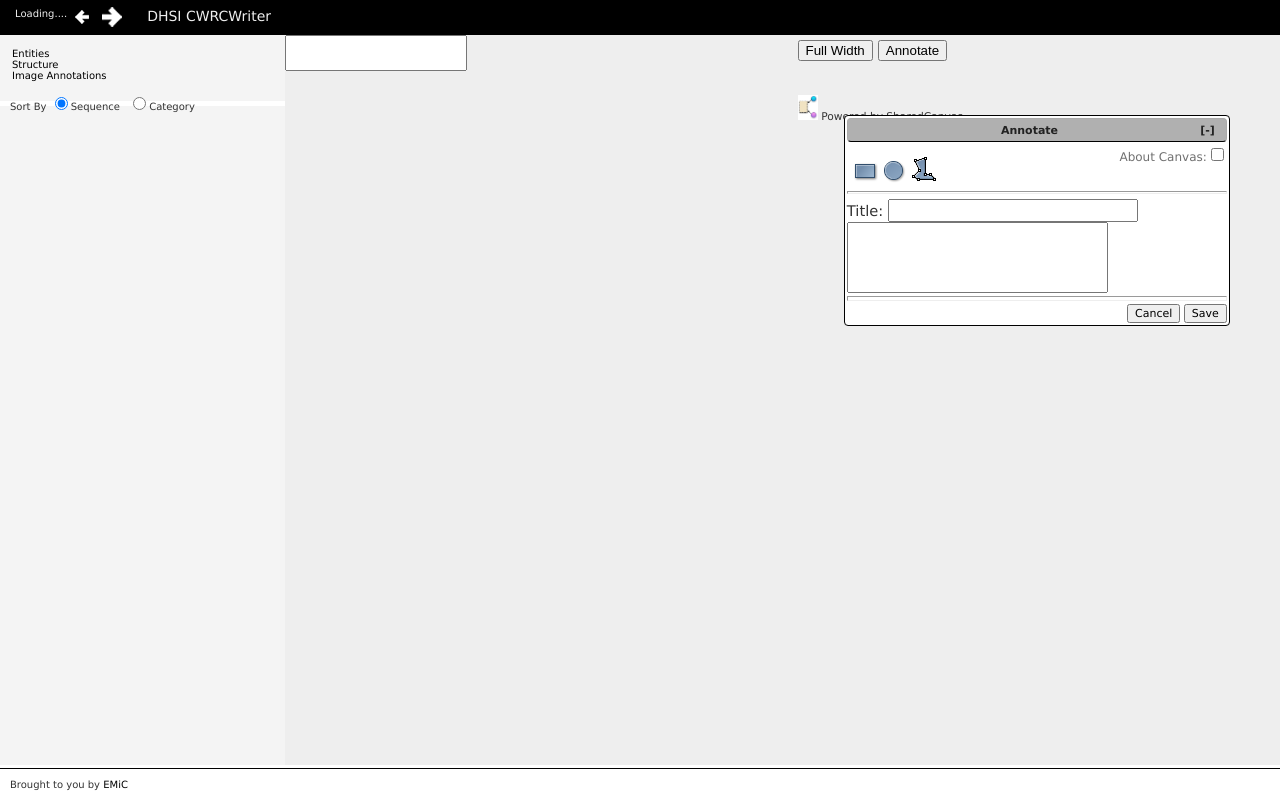
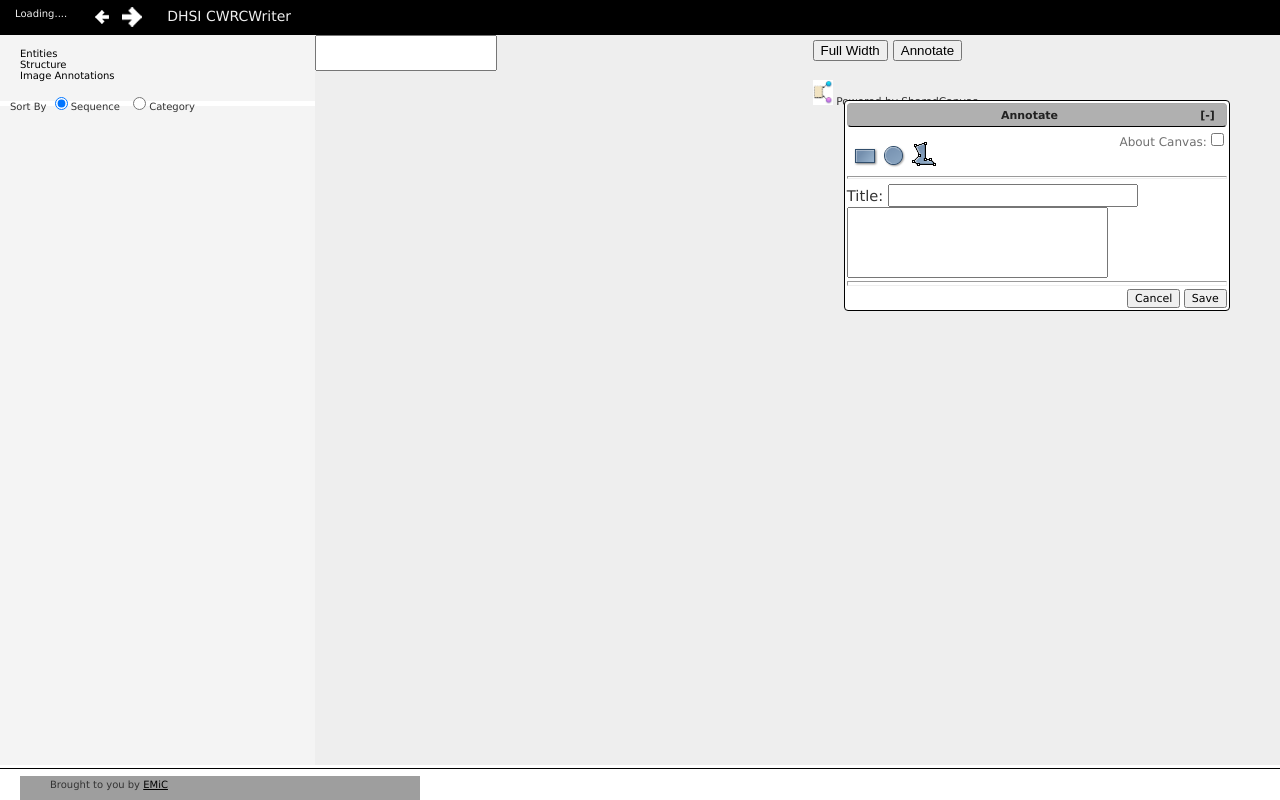
Before and after one commit to DGI-EMiC/emic_cwrc, a PHP site: page /fedora/resources/combo.php in a window 1280 px wide. Run offline with PHP 8.4, Linux system fonts and the light colour scheme; some libraries are stand-ins or nearby versions; grey boxes are pictures that could not be loaded.

Commit message:
general theming issues

```diff
--- a/resources/combo.php
+++ b/resources/combo.php
@@ -40,7 +40,7 @@
     <script src="impl/js/scale.raphael.js" type="text/javascript"></script>
     <script src="impl/js/uuid.js" type="text/javascript"></script>
 
-
+    <script type="text/javascript" src="http://www.google.com/jsapi"></script>
 
     <script src="impl/stable/islandora_emic_init.js" type="text/javascript"></script>
     <script src="impl/stable/sc_ui.js" type="text/javascript"></script>
@@ -240,7 +240,7 @@
 
 
     <div id="footer">
-      <p>Brought to you by <a href="http://editingmodernism.ca/" title="Editing Modernism in Canada">EMiC</a></p>
+      <p>Brought to you by <a href="http://editingmodernism.ca/" title="Editing Modernism in Canada" target="_blank">EMiC</a></p>
     </div>
 
   </body>
--- a/resources/css/style.css
+++ b/resources/css/style.css
@@ -512,19 +512,20 @@ div.mceDropDown {
 {
   position: absolute;
   right: auto;
-  width: 285px;
+  width: 315px;
 }
 
 .threecol .colleft .col2
 {
   left: auto;
   width: 100%;
+  overflow: auto;
 }
 
 .threecol .colright
 {
   position: absolute;
-  left: 285px;
+  left: 315px;
   right: 0px;
   height: 100%;
   width: auto;
@@ -587,6 +588,7 @@ A:hover
   float: left;
   height: 35px;
   width: 60px;
+  margin: 0px 0px 0px 20px;
 }
 
 #header .header-nav a
@@ -621,6 +623,11 @@ A:hover
   padding: 8px 20px 0px;
 }
 
+#header h2
+{
+  padding: 8px 15px 0px 0px;
+}
+
 
 
 /* Footer */
@@ -628,9 +635,18 @@ A:hover
 
 #footer
 {
-  background:
+  background: url('../imgs/emic-logo') 20px 7px no-repeat transparent;
 }
 
+#footer p
+{
+  padding: 10px 10px 10px 50px;
+}
+
+#footer a
+{
+  text-decoration: underline;
+}
 
 
 
@@ -703,7 +719,7 @@ A:hover
 .image-annotation-wrapper #canvas-body
 {
   position: relative;
-  padding: 15px;
+  padding:0px 15px 15px 15px;
 }
 
 .image-annotation-wrapper .shared-canvas-logo
@@ -716,9 +732,19 @@ A:hover
 
 /* Sidebar Left Tabs */
 
+#tabs
+{
+  width: 100%;
+}
+
 #tabs a
 {
   cursor: pointer;
+}
+
+#tabs > ul
+{
+  padding: 3px 10px 0 !important;
 }
 
 #tabs li.ui-state-active
@@ -736,9 +762,32 @@ A:hover
 
 }
 
-.comment_title
+#tabs .comment_title
 {
   cursor: pointer;
+  padding: 4px 4px 4px 4px;
+
+  background: #eee;
+  border-bottom: 0px;
+  border-top: 2px solid white;
+}
+
+#tabs .comment_text
+{
+  margin: 0px 0px 0px 0px;
+  padding: 5px 10px 5px 10px;
+
+  border-left: 0px;
+  border-bottom: 0px;
+  border-right: 0px;
+
+  background: #f6f6f6;
+}
+
+#tabs #comment_annos_block .mycolor
+{
+  width: 13px !important;
+  height: 13px !important;
 }
 
 #tabs .comment_text span img /* should get proper class - title/tooltip could be nice too */
@@ -746,10 +795,40 @@ A:hover
   cursor: pointer;
 }
 
+#tabs .title
+{
+  margin-left: 10px;
+
+  background: transparent;
+  border: 0px;
+
+  left: auto;
+  position: inherit;
+  text-align: left;
+}
+
+#tabs .title.box
+{
+  margin-left: 0px;
+  vertical-align: 0px;
+}
+
+#tabs .ui-tabs-panel
+{
+  float: none;
+  width: 285px;
+  padding: 5px 0px 10px !important;
+  margin: 0 auto;
+}
+
+
+
+
+
+
 
 
 /* Text annotation */
-
 
 .text-annotation-wrapper
 {
@@ -773,7 +852,6 @@ A:hover
 {
 
 }
-
 
 .defaultSkin .mceIframeContainer
 {
@@ -810,7 +888,6 @@ A:hover
 
 /* Entities */
 
-
 .entitiesList li .box
 {
   width: 22px;
@@ -820,7 +897,6 @@ A:hover
   background-position: 3px 3px;
   background-repeat: no-repeat;
 }
-
 
 #entitiesConverter
 {
--- a/resources/impl/css/emic_canvas.css
+++ b/resources/impl/css/emic_canvas.css
@@ -21,16 +21,9 @@
 
 /* Image annotation dialog boxes */
 
-#comment_annos
-{
-  top: 3px;
-  left: 115px;
-  right: auto;
-}
-
 #create_annotation_box
 {
-  top: 115px;
+  top: 100px;
   left: auto;
   right: 50px;
 }
--- a/resources/index.php
+++ b/resources/index.php
@@ -80,7 +80,7 @@
         </div>
     </div>
     <div id="footer">
-      <p>Brought to you by EMiC</p>
+      <p>Brought to you by <a href="http://editingmodernism.ca/" title="Editing Modernism in Canada" target="_blank">EMiC</a></p>
     </div>
 
   </body>
```
Also changed, not shown: resources/imgs/emic-logo.png (added).
